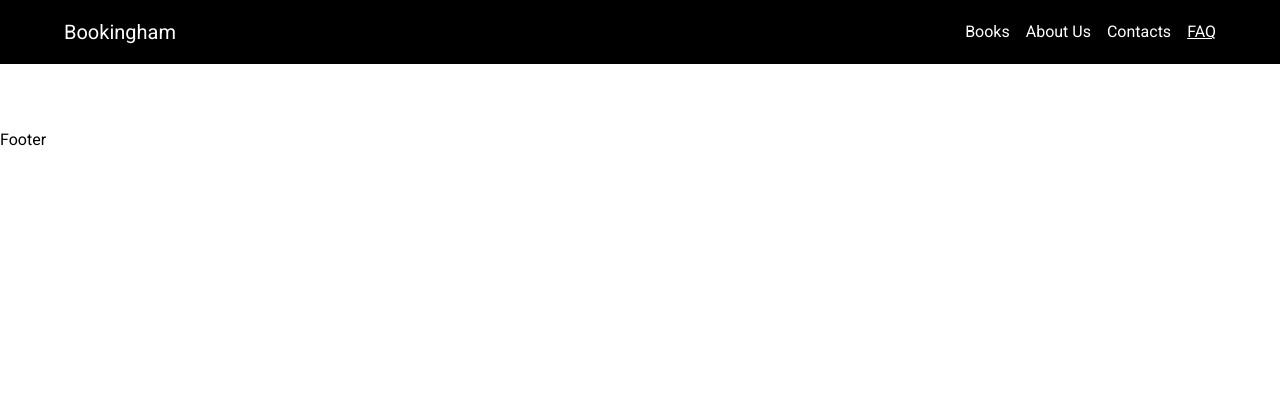
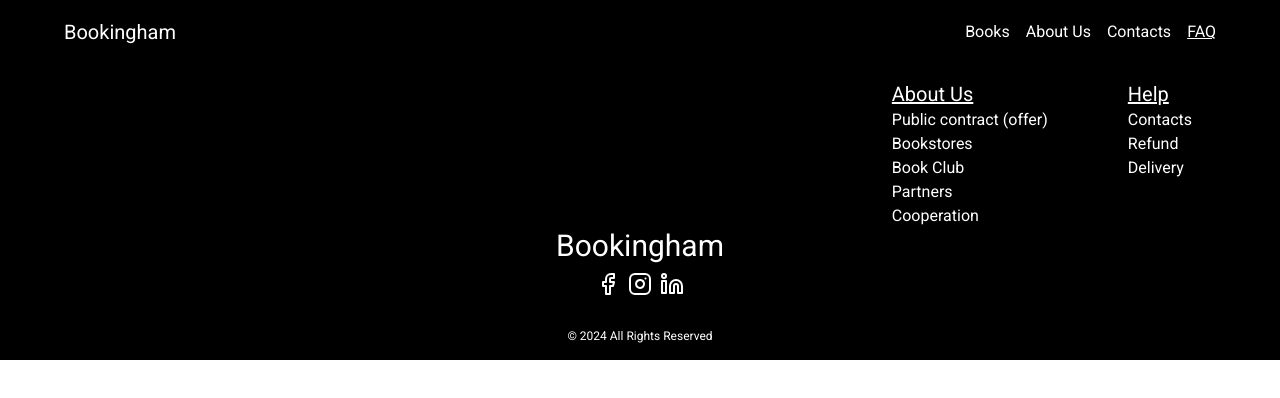
Before and after one commit to orionus14/bookingham, a React (Vite) app: page /faq in a window 1280 px wide. Shown: the top 398 px of the page. Built offline with nearby package versions, Linux system fonts and the light colour scheme.

Commit message:
Added Footer

```diff
--- a/src/components/Bestsellers.tsx
+++ b/src/components/Bestsellers.tsx
@@ -8,11 +8,14 @@ const Bestsellers = () => {
 
   return (
     <section className='px-8'>
-      <h1 className='text-center text-2xl py-6'>Bestsellers</h1>
+      <h1 className='text-center text-3xl py-6'>Bestsellers</h1>
       <hr />
-      <ul className='grid grid-cols-3 gap-6 py-8'>
+      <ul
+        className='grid grid-cols-1 md:grid-cols-2 lg:grid-cols-3
+        justify-items-center gap-8 py-8'
+      >
         {topBooks.map((book, index) => (
-          <li className=''>
+          <li className='h-[520px] w-[280px] border-b-2 border-gray-300'>
             <BookItem
               key={index}
               img={book.imageLink}
--- a/src/components/BookItem.tsx
+++ b/src/components/BookItem.tsx
@@ -12,10 +12,10 @@ const BookItem: React.FC<IBookItem> = ({ img, title, author }) => {
             <img
                 src={`/${img}`}
                 alt={title}
-                className=''
+                className='w-full h-[80%] object-cover shadow-gray-500'
             />
-            <p>{title}</p>
-            <p>{author === 'Unknown' ? '' : author}</p>
+            <p className='text-xl my-4'>{title}</p>
+            <p className='text-gray-500'>{author === 'Unknown' ? '' : author}</p>
         </>
     )
 }
--- a/src/components/Footer.tsx
+++ b/src/components/Footer.tsx
@@ -1,10 +1,64 @@
 import React from 'react'
+import HoverText from './HoverText'
+import { Facebook, Instagram, Linkedin } from 'lucide-react'
 
 const Footer = () => {
   return (
-    <div className='pt-16'>
-      Footer
-    </div>
+    <footer className='bg-black px-12 py-4 '>
+      <div className='flex flex-wrap justify-end'>
+        <div className='mx-10'>
+          <h3 className='text-white text-xl underline'>About Us</h3>
+          <ul>
+            <li>
+              <HoverText to='/contract'>Public contract (offer)</HoverText>
+            </li>
+            <li>
+              <HoverText to='/bookstores'>Bookstores</HoverText>
+            </li>
+            <li>
+              <HoverText to='/bookclub'>Book Club</HoverText>
+            </li>
+            <li>
+              <HoverText to='/partners'>Partners</HoverText>
+            </li>
+            <li>
+              <HoverText to='/cooperation'>Cooperation</HoverText>
+            </li>
+          </ul>
+        </div>
+        <div className='mx-10'>
+          <h3 className='text-white text-xl underline'>Help</h3>
+          <ul>
+            <li>
+              <HoverText to='/contacts'>Contacts</HoverText>
+            </li>
+            <li>
+              <HoverText to='/refund'>Refund</HoverText>
+            </li>
+            <li>
+              <HoverText to='/delivery'>Delivery</HoverText>
+            </li>
+          </ul>
+        </div>
+      </div>
+      <div className='logo'>
+        <h1 className='text-3xl text-white text-center mb-2'>Bookingham</h1>
+        <div className='flex space-x-2 justify-center'>
+          <a href="https://www.facebook.com/">
+            <Facebook color='#ffffff' className='hover:opacity-80 transition' />
+          </a>
+          <a href="https://www.instagram.com/">
+            <Instagram color='#ffffff' className='hover:opacity-80 transition' />
+          </a>
+          <a href="https://www.linkedin.com/">
+            <Linkedin color='#ffffff' className='hover:opacity-80 transition' />
+          </a>
+        </div>
+      </div>
+      <div className='text-white text-xs text-center mt-8'>
+        &copy; 2024 All Rights Reserved
+      </div>
+    </footer>
   )
 }
 
--- /dev/null
+++ b/src/components/HoverText.tsx
@@ -0,0 +1,20 @@
+import React from 'react'
+import { Link } from 'react-router-dom'
+
+interface IHoverText {
+    to: string;
+    children: React.ReactNode
+}
+
+const HoverText: React.FC<IHoverText> = ({ to, children }) => {
+    return (
+        <Link
+            to={to}
+            className='text-white hover:text-gray-300 transition'
+        >
+            {children}
+        </Link>
+    )
+}
+
+export default HoverText
```
